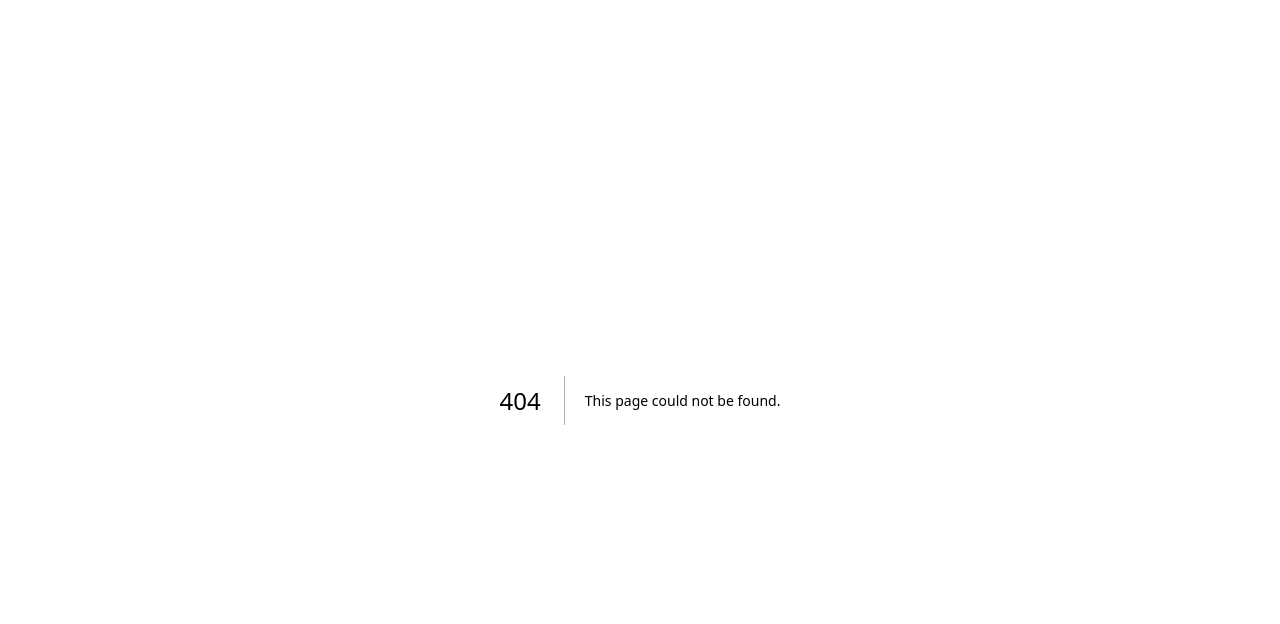
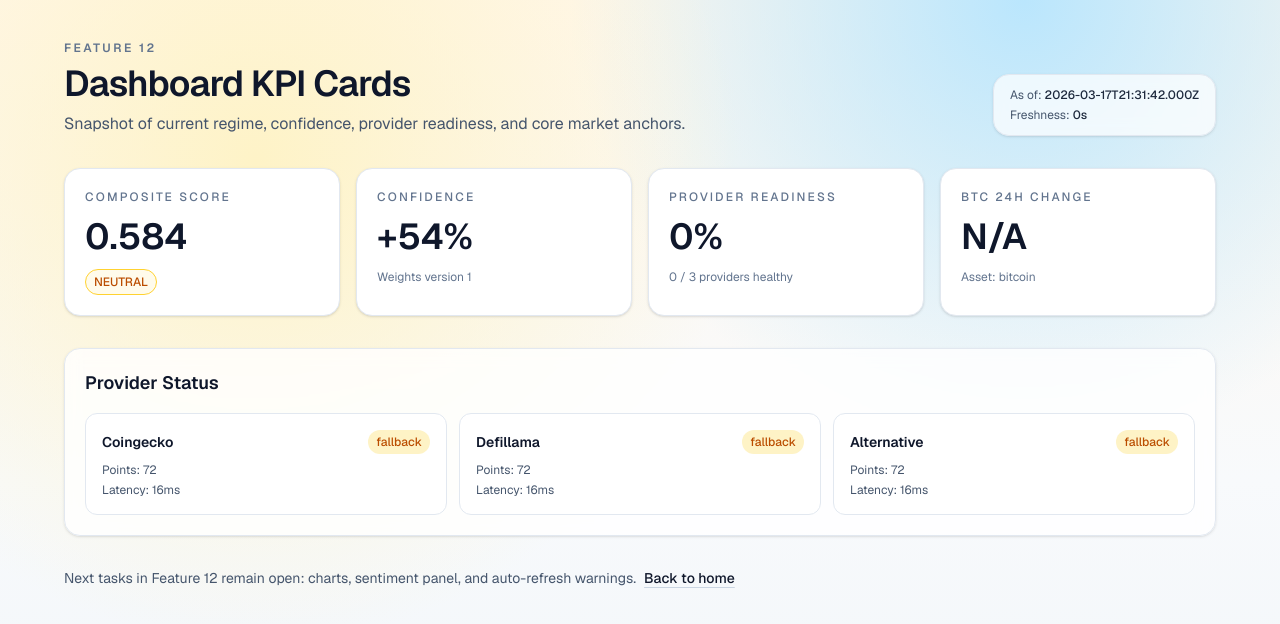
Before and after one commit to wom3/advanced-analytics, a Next.js app in the folder defi-analytica/: page /dashboard in a window 1280 px wide. Before the commit this address had no page. Shown: the top 624 px of the page. Built offline with nearby package versions, Linux system fonts and the light colour scheme; no server answers.

Commit message:
feat(ui): Build /dashboard page with KPI cards

```diff
--- /dev/null
+++ b/defi-analytica/app/dashboard/page.tsx
@@ -0,0 +1,174 @@
+import Link from "next/link";
+
+import { buildDashboardOverview } from "@/src/server/services/dashboard/service";
+
+function formatNumber(value: number | null, digits = 2): string {
+  if (value === null || !Number.isFinite(value)) {
+    return "N/A";
+  }
+  return new Intl.NumberFormat("en-US", {
+    minimumFractionDigits: 0,
+    maximumFractionDigits: digits,
+  }).format(value);
+}
+
+function formatPercent(value: number | null, digits = 2): string {
+  if (value === null || !Number.isFinite(value)) {
+    return "N/A";
+  }
+  return `${value >= 0 ? "+" : ""}${formatNumber(value, digits)}%`;
+}
+
+function cardTone(label: "bullish" | "neutral" | "bearish"): string {
+  if (label === "bullish") {
+    return "text-emerald-700 border-emerald-300 bg-emerald-50";
+  }
+  if (label === "bearish") {
+    return "text-rose-700 border-rose-300 bg-rose-50";
+  }
+  return "text-amber-700 border-amber-300 bg-amber-50";
+}
+
+export const metadata = {
+  title: "Dashboard | defi-analytica",
+  description: "KPI dashboard for sentiment-aware crypto analytics.",
+};
+
+export default async function DashboardPage() {
+  const overview = await buildDashboardOverview({
+    mode: "live",
+    asset: "bitcoin",
+    chain: "Ethereum",
+    interval: "1h",
+    points: 72,
+  });
+
+  const uptimeProviders = overview.providerStatus.filter((provider) => provider.ok).length;
+  const uptimePct = Math.round((uptimeProviders / overview.providerStatus.length) * 100);
+
+  return (
+    <main
+      className="min-h-screen px-6 py-10 md:px-10"
+      style={{
+        fontFamily: "var(--font-geist-sans), ui-sans-serif, sans-serif",
+        background:
+          "radial-gradient(circle at 20% 20%, #fef3c7 0, transparent 40%), radial-gradient(circle at 80% 0%, #bae6fd 0, transparent 35%), linear-gradient(180deg, #fff7ed 0%, #f8fafc 60%, #f1f5f9 100%)",
+      }}
+    >
+      <section className="mx-auto w-full max-w-6xl">
+        <header className="mb-8 flex flex-col gap-4 md:flex-row md:items-end md:justify-between">
+          <div>
+            <p className="text-xs font-semibold uppercase tracking-[0.2em] text-slate-500">
+              Feature 12
+            </p>
+            <h1 className="mt-2 text-3xl font-semibold tracking-tight text-slate-900 md:text-4xl">
+              Dashboard KPI Cards
+            </h1>
+            <p className="mt-2 max-w-2xl text-sm text-slate-600 md:text-base">
+              Snapshot of current regime, confidence, provider readiness, and core market anchors.
+            </p>
+          </div>
+
+          <div className="rounded-2xl border border-slate-200 bg-white/70 px-4 py-3 text-xs text-slate-600 shadow-sm backdrop-blur">
+            <p>
+              As of: <span className="font-medium text-slate-800">{overview.asOf}</span>
+            </p>
+            <p className="mt-1">
+              Freshness:{" "}
+              <span className="font-medium text-slate-800">{overview.freshnessSec}s</span>
+            </p>
+          </div>
+        </header>
+
+        <section className="grid gap-4 sm:grid-cols-2 xl:grid-cols-4">
+          <article className="rounded-2xl border border-slate-200 bg-white p-5 shadow-sm">
+            <p className="text-xs font-medium uppercase tracking-[0.18em] text-slate-500">
+              Composite Score
+            </p>
+            <p className="mt-3 text-4xl font-semibold text-slate-900">
+              {formatNumber(overview.score.score, 3)}
+            </p>
+            <div
+              className={`mt-3 inline-flex rounded-full border px-2 py-1 text-xs font-medium ${cardTone(overview.score.label)}`}
+            >
+              {overview.score.label.toUpperCase()}
+            </div>
+          </article>
+
+          <article className="rounded-2xl border border-slate-200 bg-white p-5 shadow-sm">
+            <p className="text-xs font-medium uppercase tracking-[0.18em] text-slate-500">
+              Confidence
+            </p>
+            <p className="mt-3 text-4xl font-semibold text-slate-900">
+              {formatPercent(overview.score.confidence * 100, 1)}
+            </p>
+            <p className="mt-3 text-xs text-slate-500">
+              Weights version {overview.score.weightsVersion}
+            </p>
+          </article>
+
+          <article className="rounded-2xl border border-slate-200 bg-white p-5 shadow-sm">
+            <p className="text-xs font-medium uppercase tracking-[0.18em] text-slate-500">
+              Provider Readiness
+            </p>
+            <p className="mt-3 text-4xl font-semibold text-slate-900">{uptimePct}%</p>
+            <p className="mt-3 text-xs text-slate-500">
+              {uptimeProviders} / {overview.providerStatus.length} providers healthy
+            </p>
+          </article>
+
+          <article className="rounded-2xl border border-slate-200 bg-white p-5 shadow-sm">
+            <p className="text-xs font-medium uppercase tracking-[0.18em] text-slate-500">
+              BTC 24H Change
+            </p>
+            <p className="mt-3 text-4xl font-semibold text-slate-900">
+              {formatPercent(overview.market.priceChangePct24h, 2)}
+            </p>
+            <p className="mt-3 text-xs text-slate-500">Asset: {overview.market.asset}</p>
+          </article>
+        </section>
+
+        <section className="mt-8 rounded-2xl border border-slate-200 bg-white/80 p-5 shadow-sm backdrop-blur">
+          <h2 className="text-lg font-semibold text-slate-900">Provider Status</h2>
+          <div className="mt-4 grid gap-3 md:grid-cols-3">
+            {overview.providerStatus.map((provider) => (
+              <article
+                key={provider.provider}
+                className="rounded-xl border border-slate-200 bg-white p-4"
+              >
+                <div className="flex items-center justify-between">
+                  <p className="text-sm font-semibold capitalize text-slate-900">
+                    {provider.provider}
+                  </p>
+                  <span
+                    className={`rounded-full px-2 py-1 text-xs font-medium ${
+                      provider.ok
+                        ? "bg-emerald-100 text-emerald-700"
+                        : provider.fallback
+                          ? "bg-amber-100 text-amber-700"
+                          : "bg-rose-100 text-rose-700"
+                    }`}
+                  >
+                    {provider.ok ? "healthy" : provider.fallback ? "fallback" : "degraded"}
+                  </span>
+                </div>
+                <p className="mt-2 text-xs text-slate-600">Points: {provider.points}</p>
+                <p className="mt-1 text-xs text-slate-600">Latency: {provider.latencyMs}ms</p>
+              </article>
+            ))}
+          </div>
+        </section>
+
+        <footer className="mt-8 text-sm text-slate-600">
+          Next tasks in Feature 12 remain open: charts, sentiment panel, and auto-refresh warnings.
+          <Link
+            href="/"
+            className="ml-2 font-medium text-slate-900 underline decoration-slate-300 underline-offset-4"
+          >
+            Back to home
+          </Link>
+        </footer>
+      </section>
+    </main>
+  );
+}
```
Also changed, not shown: 2 other files (tests, documents, lock files or other folders).
